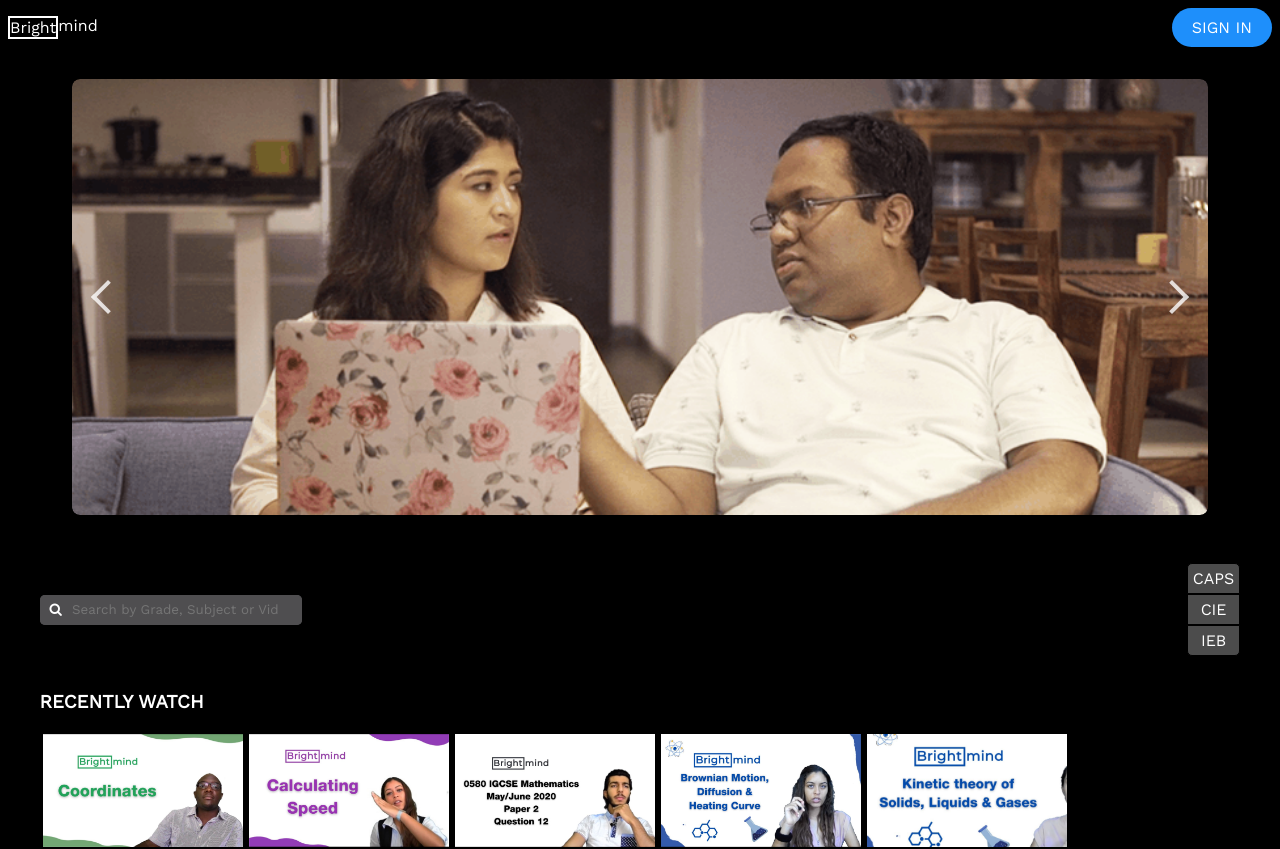
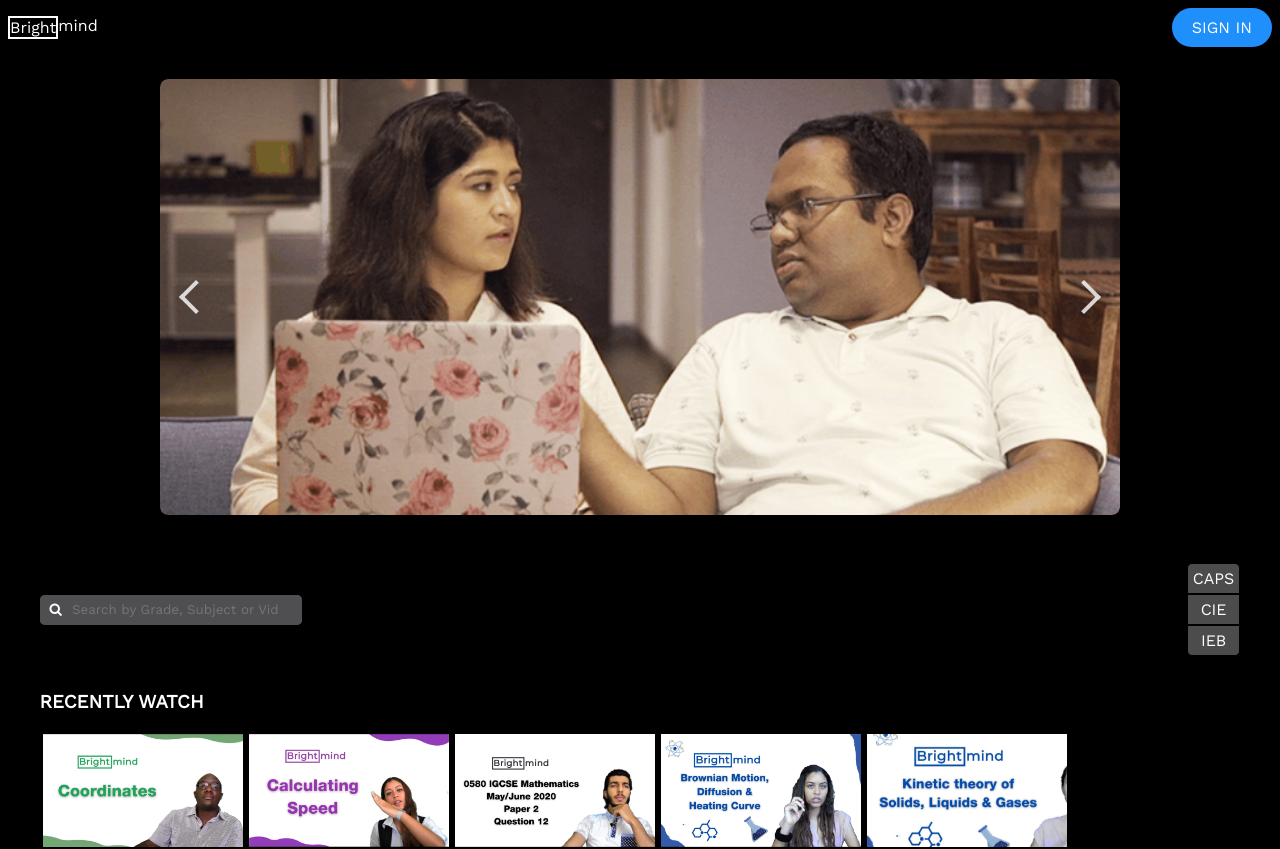
Before and after one commit to adkif/brightmind, an Angular app: page /home in a window 1280 px wide. Shown: the top 849 px of the page. Built offline with nearby package versions, Linux system fonts and the light colour scheme.

Commit message:
add carousel responsive

```diff
--- a/src/app/landing-page/landing-page.component.scss
+++ b/src/app/landing-page/landing-page.component.scss
@@ -85,9 +85,16 @@
 .carousel{
   display: block;
   height: 500px;
-  width: 1200px;
+  width: 1920px;
   object-fit: cover;
   padding: 2em;
+}
+
+/* On screens that are 992px or less, set the background color to blue */
+@media screen and (max-width: 1440px) {
+  .carousel {
+    width: 1024px;
+  }
 }
 
 /* On screens that are 992px or less, set the background color to blue */
@@ -98,14 +105,21 @@
 }
 
 /* On screens that are 600px or less, set the background color to olive */
-@media screen and (max-width: 600px) {
+@media screen and (max-width: 823px) {
   .carousel {
-    width: 500px;
+    width: 720px;
+  }
+}
+
+/* On screens that are 600px or less, set the background color to olive */
+@media screen and (max-width: 667px) {
+  .carousel {
+    width: 540px;
   }
 }
 
 /* On screens that are 400px or less, set the background color to olive */
-@media screen and (max-width: 600px) {
+@media screen and (max-width: 420px) {
   .carousel {
     width: 375px;
   }
```
